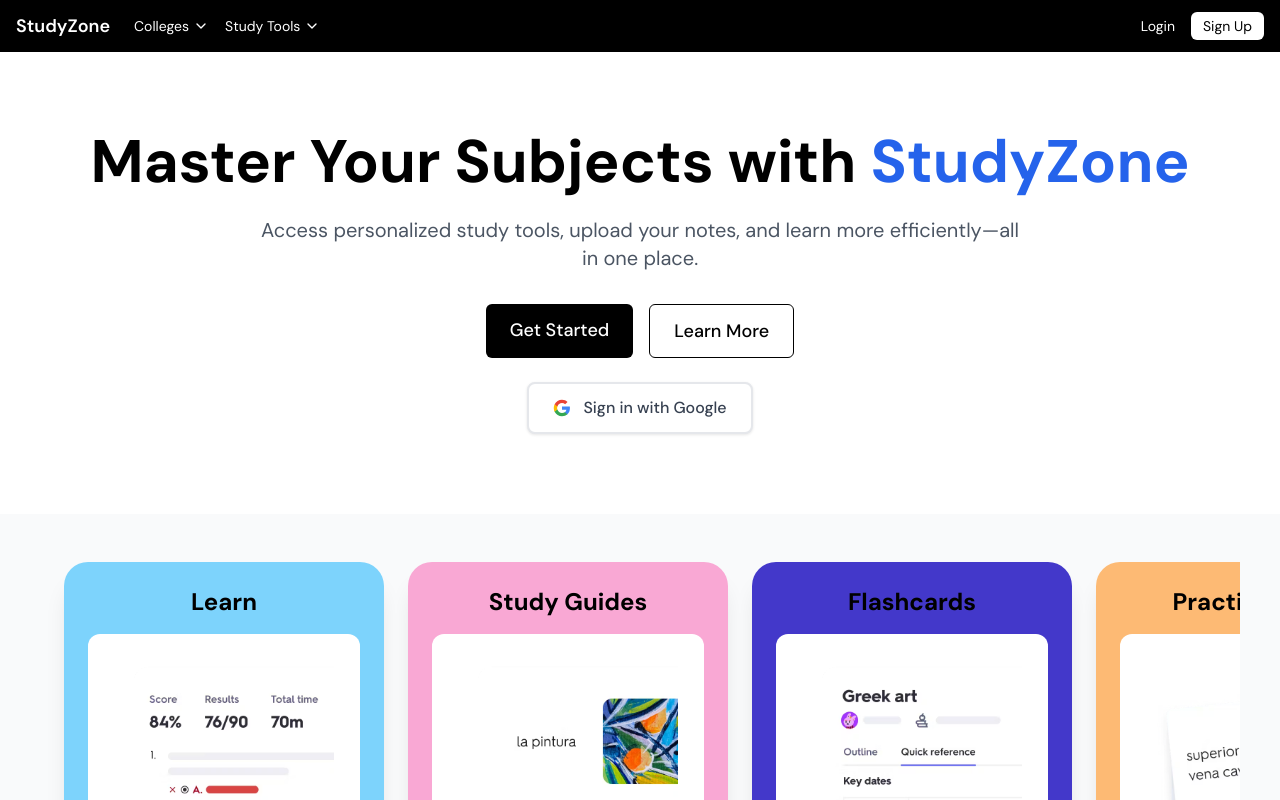
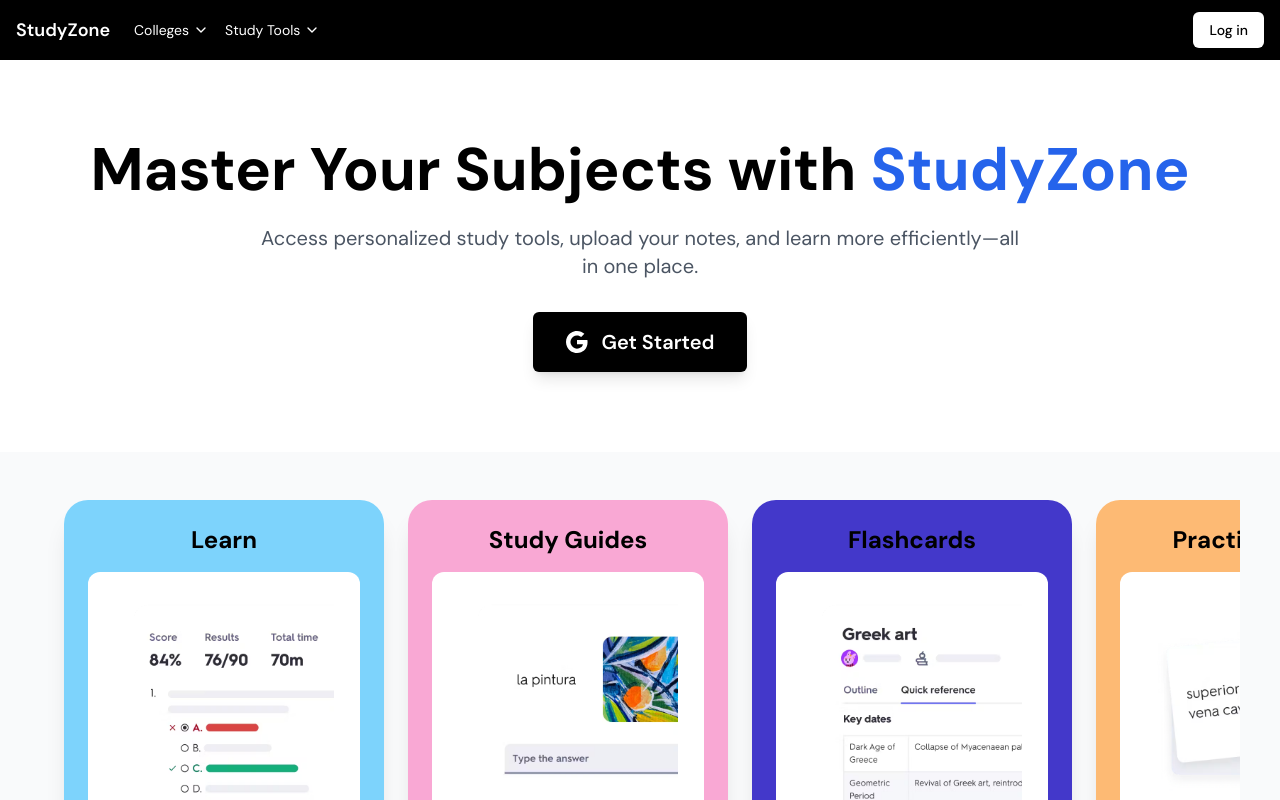
Before and after one commit to saachiraju/StudyZone-CS180, a Next.js app: page / in a window 1280 px wide. Shown: the top 800 px of the page. Built offline with nearby package versions, Linux system fonts and the light colour scheme; no server answers.

Commit message:
Homepage additions, sign on functionality connected and logic proper

```diff
--- a/sections/Header.tsx
+++ b/sections/Header.tsx
@@ -90,14 +90,13 @@
               <UserAvatar />
             </div>
           ) : (
-            // Show login/signup buttons when not logged in
-            <div className="flex items-center gap-4 text-sm pr-4">
-              <a href="#" className="hover:underline">Login</a>
+            // Show only "Log in" button when not logged in
+            <div className="flex items-center pr-4">
               <button
-                className="bg-white text-black px-3 py-1 rounded-md hover:bg-gray-200 transition"
+                className="bg-white text-black px-4 py-2 rounded-md hover:bg-gray-200 transition text-sm font-medium"
                 onClick={handleGoogleSignIn}
               >
-                Sign Up
+                Log in
               </button>
             </div>
           )}
--- a/sections/Hero.tsx
+++ b/sections/Hero.tsx
@@ -1,6 +1,22 @@
-import { GoogleLogin } from '@/components/GoogleLogin';
+'use client';
+
+import { useAuth } from '@/dependencies/AuthContext';
+import { signInWithPopup } from 'firebase/auth';
+import { auth, googleProvider } from '@/dependencies/firebase';
 
 export const Hero = () => {
+  const { currentUser } = useAuth();
+
+  const handleGoogleSignIn = async () => {
+    try {
+      const result = await signInWithPopup(auth, googleProvider);
+      const user = result.user;
+      console.log("User signed in:", user);
+    } catch (err) {
+      console.error("Google Sign-in error:", err);
+    }
+  };
+
   return (
     <section className="bg-white text-black py-20 px-6">
       <div className="max-w-6xl mx-auto text-center">
@@ -11,24 +27,33 @@
           Access personalized study tools, upload your notes, and learn more efficiently—all in one place.
         </p>
 
-          <div className="flex flex-col sm:flex-row justify-center gap-4 mb-6">
+        {currentUser ? (
+          // Show only "Go to Dashboard" when user is logged in
+          <div className="flex justify-center">
             <a
               href="/nav"
-              className="bg-black text-white px-6  py-3 rounded-md text-lg font-medium hover:bg-gray-800 transition"
+              className="bg-black text-white px-8 py-4 rounded-md text-2xl font-bold hover:bg-gray-800 transition transform hover:scale-105 shadow-lg"
             >
-              Get Started
-            </a>
-            <a
-              href="https://quizlet.com"
-              className="border border-black text-black px-6 py-3 rounded-md text-lg font-medium hover:bg-gray-100 transition"
-            >
-              Learn More
+              Go to Dashboard
             </a>
           </div>
-
+        ) : (
+          // Show only "Get Started" with Google login when user is not logged in
           <div className="flex justify-center">
-            <GoogleLogin />
+            <button
+              onClick={handleGoogleSignIn}
+              className="bg-black text-white px-8 py-4 rounded-md text-xl font-semibold hover:bg-gray-800 transition transform hover:scale-105 shadow-lg flex items-center gap-3"
+            >
+              <svg className="w-6 h-6" viewBox="0 0 24 24">
+                <path fill="currentColor" d="M22.56 12.25c0-.78-.07-1.53-.2-2.25H12v4.26h5.92c-.26 1.37-1.04 2.53-2.21 3.31v2.77h3.57c2.08-1.92 3.28-4.74 3.28-8.09z"/>
+                <path fill="currentColor" d="M12 23c2.97 0 5.46-.98 7.28-2.66l-3.57-2.77c-.98.66-2.23 1.06-3.71 1.06-2.86 0-5.29-1.93-6.16-4.53H2.18v2.84C3.99 20.53 7.7 23 12 23z"/>
+                <path fill="currentColor" d="M5.84 14.09c-.22-.66-.35-1.36-.35-2.09s.13-1.43.35-2.09V7.07H2.18C1.43 8.55 1 10.22 1 12s.43 3.45 1.18 4.93l2.85-2.22.81-.62z"/>
+                <path fill="currentColor" d="M12 5.38c1.62 0 3.06.56 4.21 1.64l3.15-3.15C17.45 2.09 14.97 1 12 1 7.7 1 3.99 3.47 2.18 7.07l3.66 2.84c.87-2.6 3.3-4.53 6.16-4.53z"/>
+              </svg>
+              Get Started
+            </button>
           </div>
+        )}
       </div>
     </section>
   );
```
Lines whose indentation alone changed are shown as unchanged.
